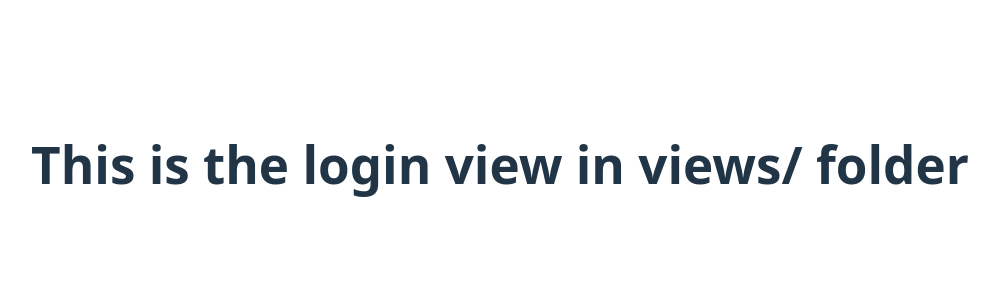
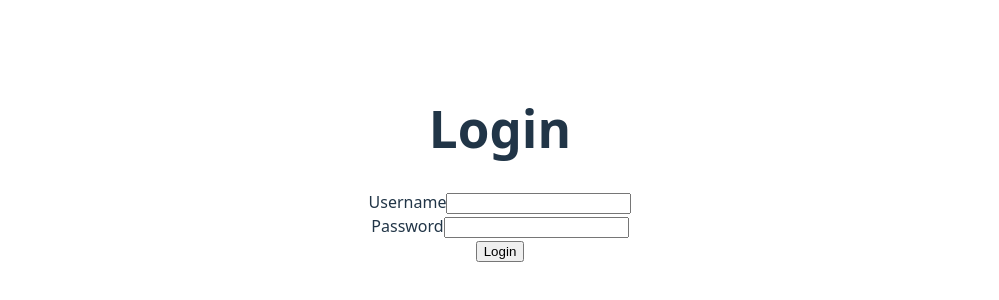
Before and after one commit to JuhQ/web-programming-react-example, a React (Vite) app: page /login in a window 1280 px wide. Shown: the part 236-536 px from the top of the page, without its empty margins (140-1139 px from the left). Built offline with nearby package versions, Linux system fonts and the light colour scheme.

Commit message:
Add login form authentication

```diff
--- a/src/App.jsx
+++ b/src/App.jsx
@@ -4,6 +4,7 @@
 
 import HomeView from './views/Home';
 import Login from './views/Login';
+import Logout from './views/Logout';
 
 function App() {
   return (
@@ -11,6 +12,7 @@
       <Routes>
         <Route path="/" element={<HomeView />} />
         <Route path="/login" element={<Login />} />
+        <Route path="/logout" element={<Logout />} />
       </Routes>
     </BrowserRouter>
   );
--- a/src/components/LoginForm.jsx
+++ b/src/components/LoginForm.jsx
@@ -1,3 +1,66 @@
-const LoginForm = () => {};
+import {useAuthentication} from '../hooks/ApiHooks';
+import useForm from '../hooks/formHooks';
+import {useNavigate} from 'react-router';
+
+// LoginForm.jsx
+const LoginForm = () => {
+  const navigate = useNavigate();
+  const {postLogin} = useAuthentication();
+
+  const initValues = {
+    username: '',
+    password: '',
+  };
+
+  const doLogin = async () => {
+    console.log(inputs);
+    // TODO: add login functionalities here
+
+    // Make api call to authentication api
+    // get token, store in localstorage
+    // const response = await fetch('/api/v1/authentication');
+    // const data = await response.json();
+    // console.log('data', data);
+
+    // use the postLogin function coming from the hook
+    await postLogin(inputs);
+
+    navigate('/');
+  };
+
+  const {inputs, handleInputChange, handleSubmit} = useForm(
+    doLogin,
+    initValues,
+  );
+
+  return (
+    <>
+      <h1>Login</h1>
+      <form onSubmit={handleSubmit}>
+        <div>
+          <label htmlFor="loginuser">Username</label>
+          <input
+            name="username"
+            type="text"
+            id="loginuser"
+            onChange={handleInputChange}
+            autoComplete="username"
+          />
+        </div>
+        <div>
+          <label htmlFor="loginpassword">Password</label>
+          <input
+            name="password"
+            type="password"
+            id="loginpassword"
+            onChange={handleInputChange}
+            autoComplete="current-password"
+          />
+        </div>
+        <button type="submit">Login</button>
+      </form>
+    </>
+  );
+};
 
 export default LoginForm;
--- a/src/hooks/ApiHooks.jsx
+++ b/src/hooks/ApiHooks.jsx
@@ -55,4 +55,24 @@
   return {mediaArray: data};
 };
 
-export {useMedia};
+const useAuthentication = () => {
+  const postLogin = async (inputs) => {
+    const fetchOptions = {
+      method: 'POST',
+      headers: {
+        'Content-Type': 'application/json',
+      },
+      body: JSON.stringify(inputs),
+    };
+    const response = await fetch(
+      import.meta.env.VITE_AUTH_API + '/auth/login',
+      fetchOptions,
+    );
+    const data = await response.json();
+    return data;
+  };
+
+  return {postLogin};
+};
+
+export {useMedia, useAuthentication};
--- a/src/hooks/formHooks.jsx
+++ b/src/hooks/formHooks.jsx
@@ -0,0 +1,29 @@
+import {useState} from 'react';
+
+const useForm = (callback, initState) => {
+  const [inputs, setInputs] = useState(initState);
+
+  const handleSubmit = (event) => {
+    if (event) {
+      event.preventDefault();
+    }
+    callback();
+  };
+
+  const handleInputChange = (event) => {
+    event.persist();
+    // console.log(event.target.name, event.target.value);
+    setInputs((inputs) => ({
+      ...inputs,
+      [event.target.name]: event.target.value,
+    }));
+  };
+
+  return {
+    handleSubmit,
+    handleInputChange,
+    inputs,
+  };
+};
+
+export default useForm;
--- a/src/views/Login.jsx
+++ b/src/views/Login.jsx
@@ -4,7 +4,6 @@
 const Login = () => {
   return (
     <>
-      <h1>This is the login view in views/ folder</h1>
       <LoginForm />
       <RegisterForm />
     </>
```
Also changed, not shown: 1 other file (tests, documents, lock files or other folders).
